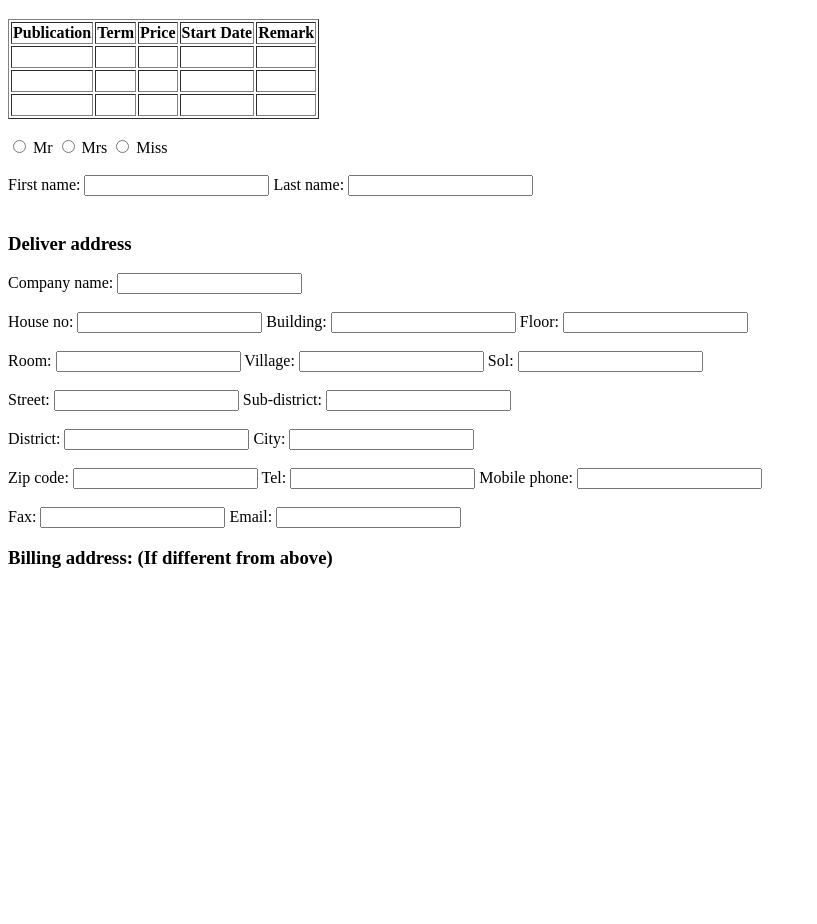
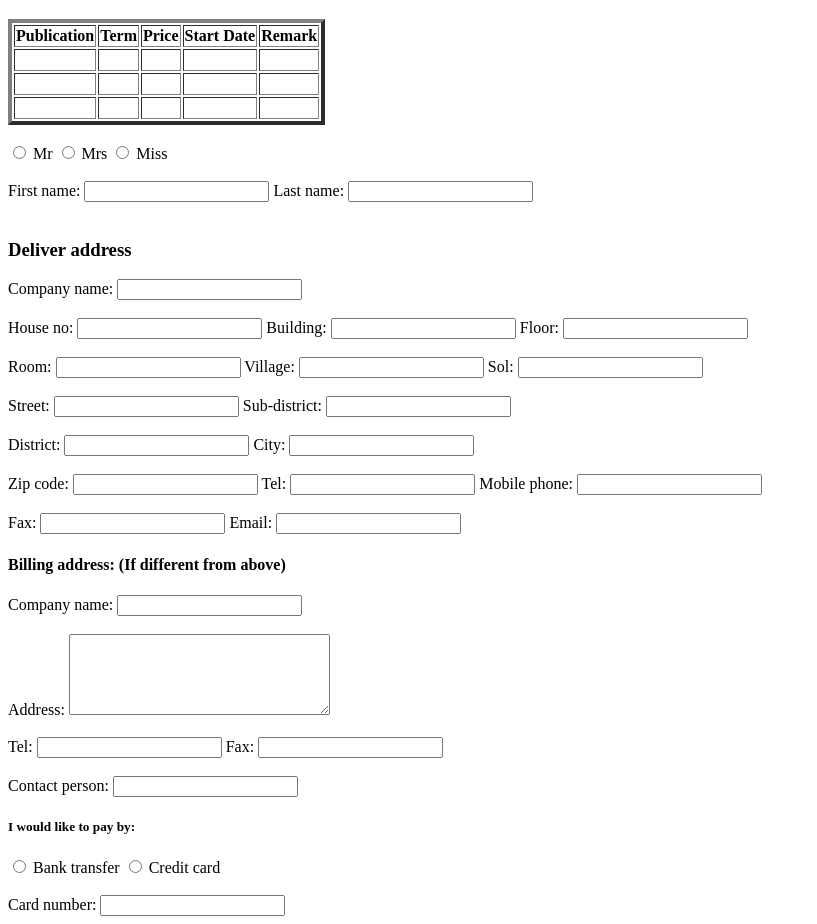
Before and after one commit to carolinrandala/htmlcssjs, a plain HTML site: page template/subscription-form.html in a window 1280 px wide. Shown: the part 61-985 px from the top of the page, without its empty margins (0-817 px from the left). Before the commit the page ends 800 px from the top, so only its background shows below. Drawn offline with Linux system fonts and the light colour scheme.

Commit message:
homework done

```diff
--- a/template/subscription-form.html
+++ b/template/subscription-form.html
@@ -6,7 +6,7 @@
 </head>
 <body>
 <h1>I would like to subscribe to</h1>
-<table border="1" style="color: black">
+<table border="4" style="color: black" >
   <thead>
   <tr>
     <th>Publication</th>
@@ -90,7 +90,26 @@
   <input type="number" id="fax" name="fax" />
   <label for="email">Email:</label>
   <input name="email" id="email" type="email" />
-  <h3>Billing address: (If different from above)</h3>
+  <h4>Billing address: (If different from above)</h4>
+  <label for="company name">Company name:</label>
+  <input type="text" id="company name" name="company name" />
+  <br/><br/>
+  <label for="address">Address:</label>
+  <textarea id="address" name="address" rows="5" cols="30"></textarea>
+  <br/><br/>
+  <label for="telefon">Tel:</label>
+  <input type="number" id="telefon" name="tel" />
+  <label for="fax-no">Fax:</label>
+  <input type="number" id="fax-no" name="fax-no" />
+  <br/><br/>
+  <label for="contact-person">Contact person:</label>
+  <input name="contact-person" id="contact-person" type="text" minlength="3" maxlength="25"/>
+  <h5>I would like to pay by:</h5>
+  <input type="radio" id="bank-transfer" name="bank-transfer" /> Bank transfer
+  <input type="radio" id="credit-card" name="credit-card" /> Credit card
+  <br/><br/>
+  <label for="credit-card no">Card number:</label>
+  <input type="number" id="credit-card no" name="credit-card no" />
 </form>
 </body>
 </html>
```
